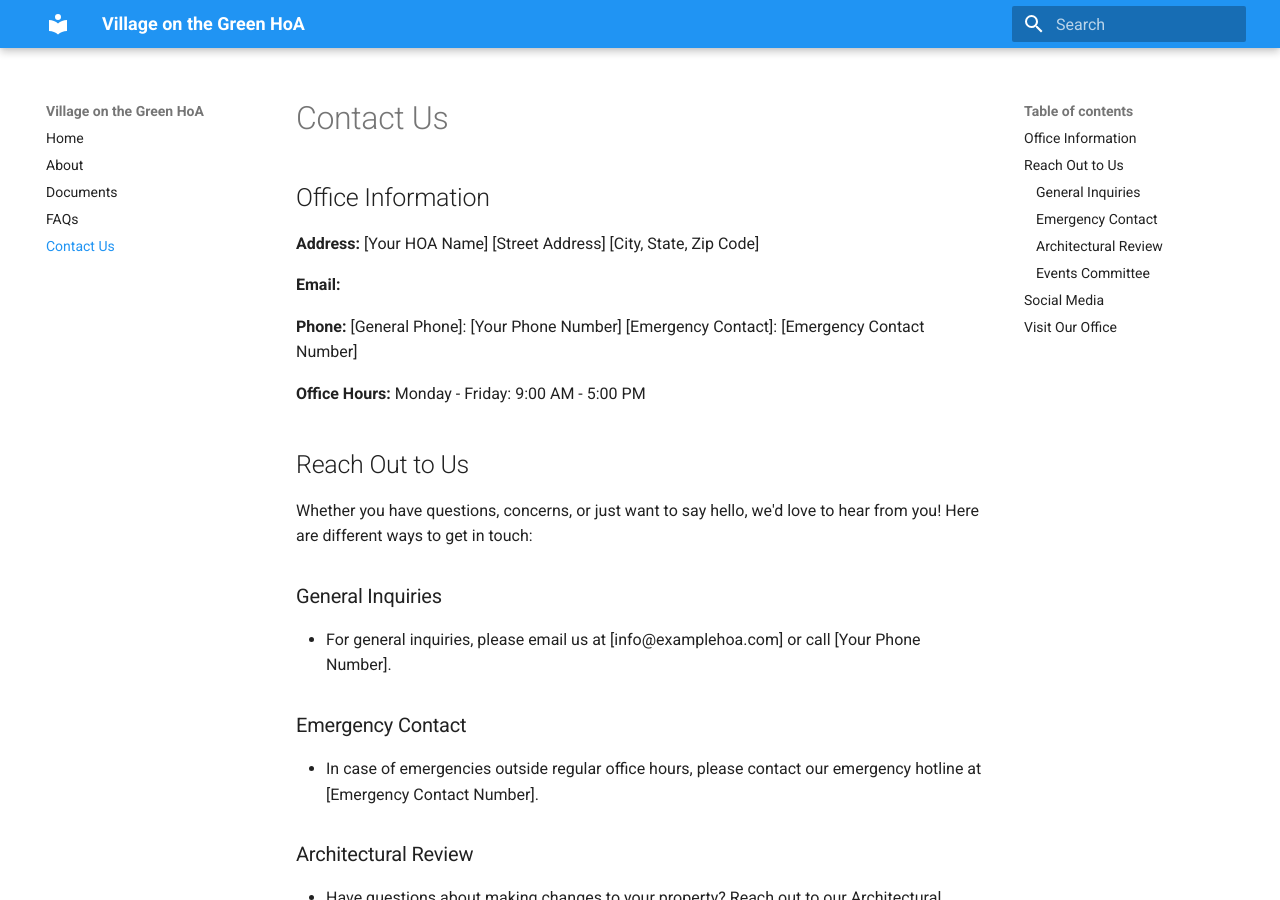
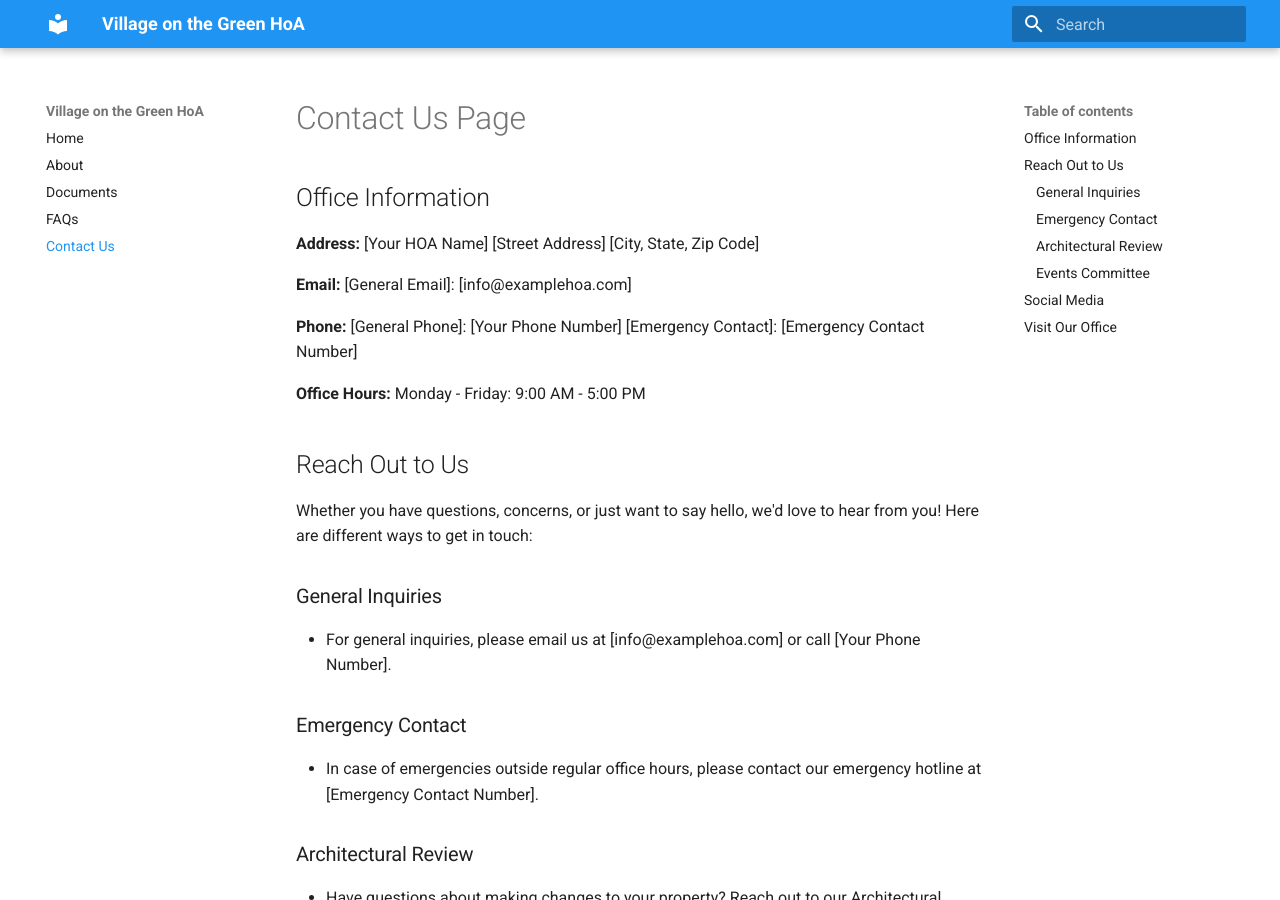
Before and after one commit to bgradin/public-docs, an MkDocs documentation site: the page built from docs/contact.md, in a window 1280 px wide and 900 px high. Built offline with MkDocs 1.6.1 and Material for MkDocs 9.7.7, drawn with Linux system fonts in a browser that asks for light colours.

Commit message:
Update Pages “contact”

```diff
--- a/docs/contact.md
+++ b/docs/contact.md
@@ -2,22 +2,21 @@
 title: Contact Us
 description: This page contains contact information for the HOA board and partners
 ---
-
-# Contact Us
+# Contact Us Page
 
 ## Office Information
 
 **Address:**
-[Your HOA Name]
-[Street Address]
-[City, State, Zip Code]
+\[Your HOA Name]
+\[Street Address]
+\[City, State, Zip Code]
 
 **Email:**
-[General Email]: [info@examplehoa.com]
+\[General Email]: \[info@examplehoa.com]
 
 **Phone:**
-[General Phone]: [Your Phone Number]
-[Emergency Contact]: [Emergency Contact Number]
+\[General Phone]: \[Your Phone Number]
+\[Emergency Contact]: \[Emergency Contact Number]
 
 **Office Hours:**
 Monday - Friday: 9:00 AM - 5:00 PM
@@ -27,31 +26,35 @@ Monday - Friday: 9:00 AM - 5:00 PM
 Whether you have questions, concerns, or just want to say hello, we'd love to hear from you! Here are different ways to get in touch:
 
 ### General Inquiries
-- For general inquiries, please email us at [info@examplehoa.com] or call [Your Phone Number].
+
+* For general inquiries, please email us at \[info@examplehoa.com] or call \[Your Phone Number].
 
 ### Emergency Contact
-- In case of emergencies outside regular office hours, please contact our emergency hotline at [Emergency Contact Number].
+
+* In case of emergencies outside regular office hours, please contact our emergency hotline at \[Emergency Contact Number].
 
 ### Architectural Review
-- Have questions about making changes to your property? Reach out to our Architectural Review Committee at [architecturalcommittee@examplehoa.com].
+
+* Have questions about making changes to your property? Reach out to our Architectural Review Committee at \[architecturalcommittee@examplehoa.com].
 
 ### Events Committee
-- Interested in volunteering for community events or have ideas to share? Contact our Events Committee at [eventscommittee@examplehoa.com].
+
+* Interested in volunteering for community events or have ideas to share? Contact our Events Committee at \[eventscommittee@examplehoa.com].
 
 ## Social Media
 
 Connect with us on social media to stay updated on community news, events, and more:
 
-- [Facebook](https://www.facebook.com/YourHOA)
-- [Twitter](https://twitter.com/YourHOA)
-- [Instagram](https://www.instagram.com/YourHOA)
+* [Facebook](https://www.facebook.com/YourHOA)
+* [Twitter](https://twitter.com/YourHOA)
+* [Instagram](https://www.instagram.com/YourHOA)
 
 ## Visit Our Office
 
 Feel free to visit our office during regular business hours. Our friendly staff will be happy to assist you!
 
-[Your HOA Name]
-[Street Address]
-[City, State, Zip Code]
+\[Your HOA Name]
+\[Street Address]
+\[City, State, Zip Code]
 
 We look forward to hearing from you and serving our community!
```
